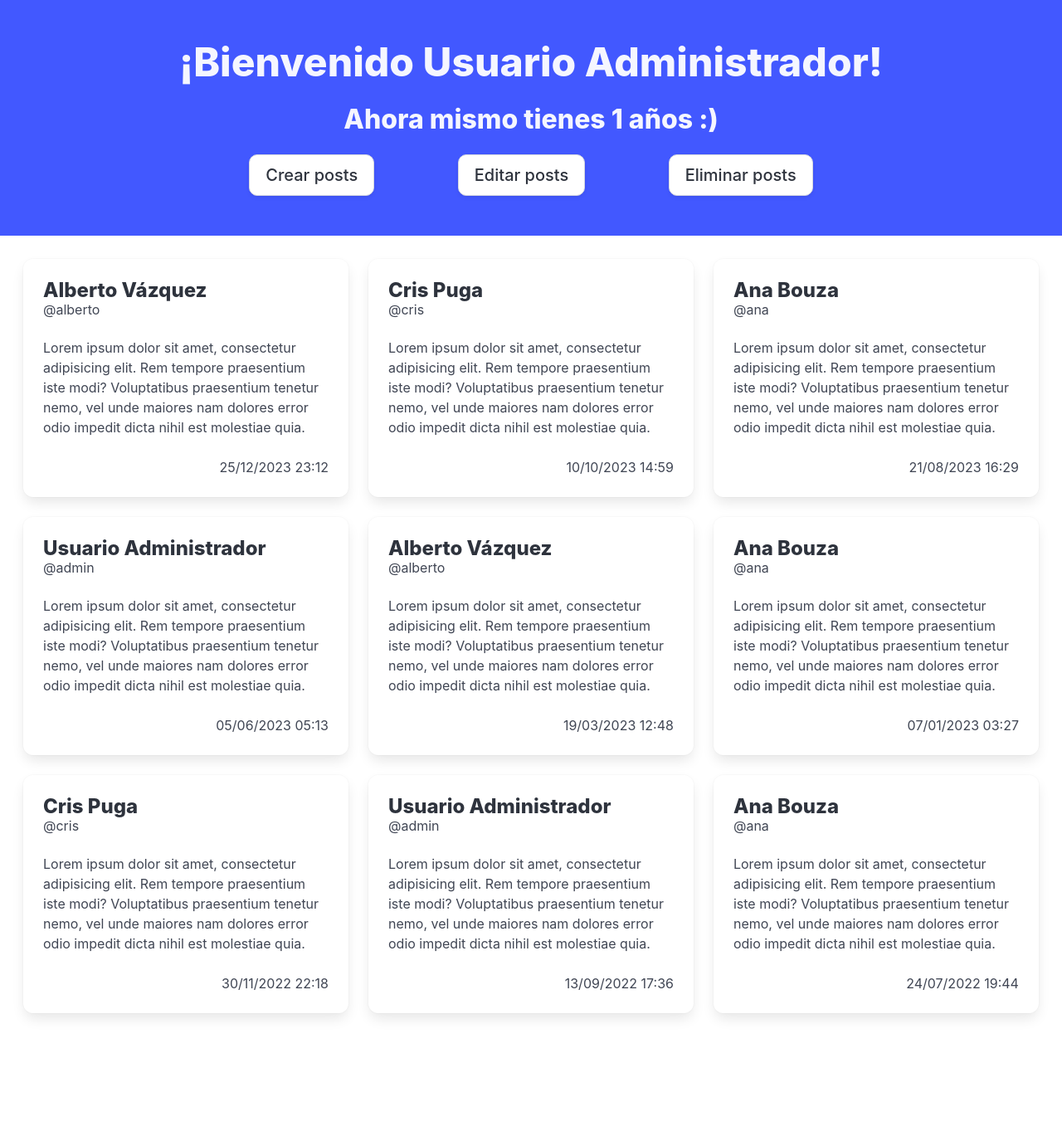
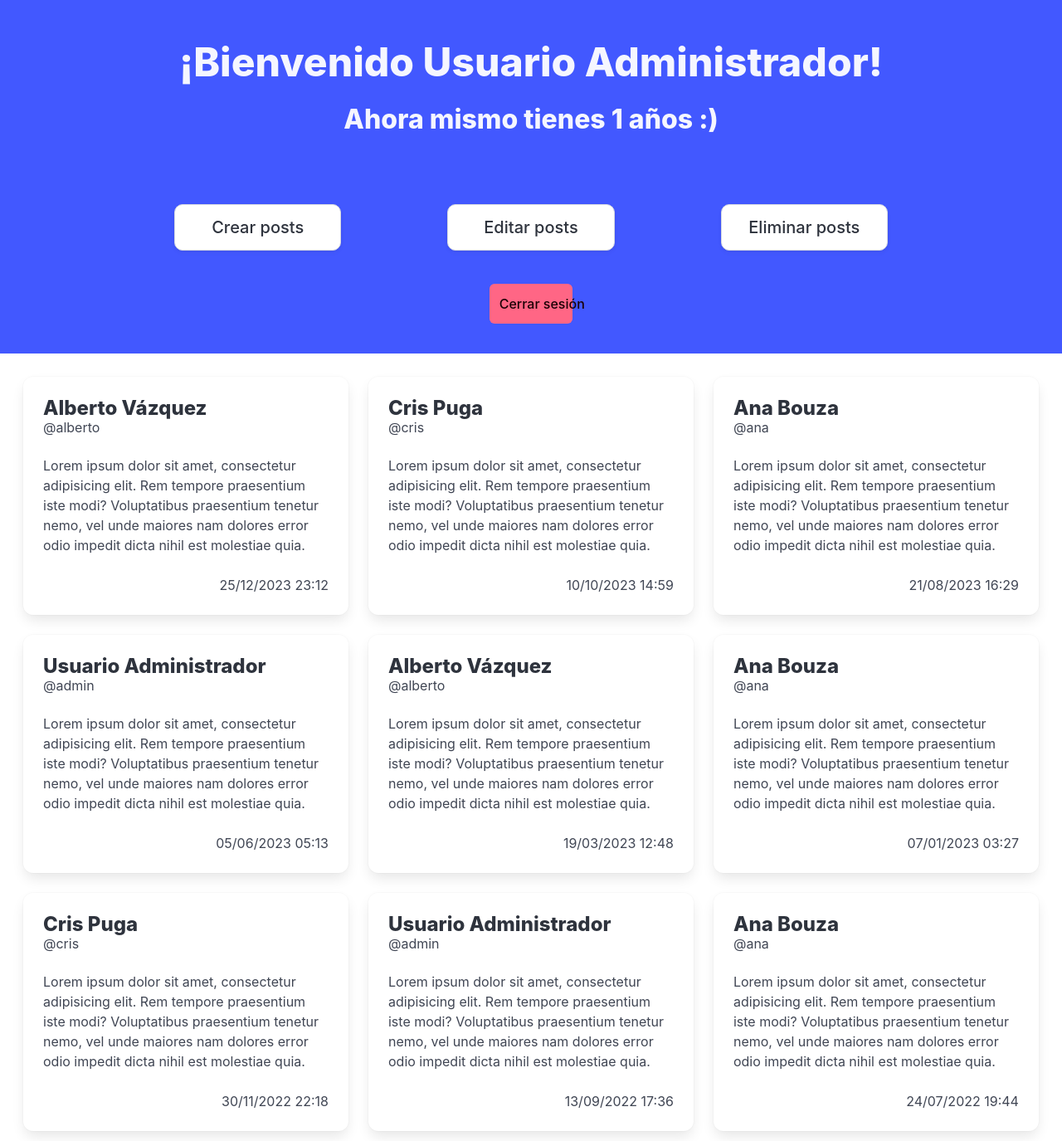
Before and after one commit to rexwithluv/PHP-Form, a PHP site: page /welcome.php in a window 1280 px wide. Shown: the whole page at 83% size. Before the commit the page ends 1227 px from the top, so only its background shows below. Run offline with PHP 8.4, Linux system fonts and the light colour scheme; a user stored in the database is signed in; data comes from the database, SQL or seed files in the repository.

Commit message:
Ahora existe un botón de logout.
Las páginas index.php y welcome.php ahora tienen una redirección según el usuario se haya autenticado o no.

```diff
--- a/html/welcome.css
+++ b/html/welcome.css
@@ -1,6 +1,11 @@
-:root {
-    .button:not(:last-child) {
-      margin-right: 6rem;
+
+    .button.is-medium{
+      margin-right: 4rem;
+      margin-left: 4rem;
+    }
+
+    .button.is-1{
+      margin-top:2.5rem;
     }
 
     .columns-posts{
@@ -10,5 +15,3 @@
     .date-align-right{
       text-align:right;
     }
-
-  }
--- a/html/welcome.php
+++ b/html/welcome.php
@@ -16,7 +16,8 @@ $options = [
     PDO::ATTR_EMULATE_PREPARES => false,
 ];
 
-if ($_SESSION["userID"] === false) {
+// Si el usuario no ha iniciado sesión lo redirige al index.php
+if (!isset($_SESSION["userID"])) {
     header("Location:index.php");
 }
 ?>
@@ -38,13 +39,23 @@ if ($_SESSION["userID"] === false) {
         $pdo = new PDO($dsn, $serveruser, $serverpasswd, $options);
     ?>
         <div class="hero is-link ">
-            <div class="hero-body has-text-centered">
-                <h1 class="title is-1">¡Bienvenido <?php echo $_SESSION["userNombreCompleto"] ?>!</h1>
-                <h3 class="title is-3">Ahora mismo tienes <?php echo $_SESSION["userEdad"] ?> años :)</h3>
-                <a class="button is-medium" href="create-post.php">Crear posts</a>
-                <a class="button is-medium" href="edit-post.php">Editar posts</a>
-                <a class="button is-medium" href="remove-post.php">Eliminar posts</a>
+            <div class="hero-body">
+                <div class="has-text-centered">
+                    <h1 class="title is-1">¡Bienvenido <?php echo $_SESSION["userNombreCompleto"] ?>!</h1>
+                    <h3 class="title is-3">Ahora mismo tienes <?php echo $_SESSION["userEdad"] ?> años :&#41;</h3>
+                </div>
             </div>
+                <div class="hero-body">
+                    <div class="columns is-centered">
+                        <a class="column is-2 button is-medium" href="create-post.php">Crear posts</a>
+                        <a class="column is-2 button is-medium" href="edit-post.php">Editar posts</a>
+                        <a class="column is-2 button is-medium" href="remove-post.php">Eliminar posts</a>
+                    </div>
+                    <div class="columns is-centered">
+                        <a href="logout.php" class=" column is-1 is-danger button">Cerrar sesión</a>
+                    </div>
+                </div>
+
         </div>
 
         <?php
@@ -77,7 +88,7 @@ if ($_SESSION["userID"] === false) {
                             <div class="media-content">
                                 <h4 class="title is-4"><?php echo $post["nombreCompleto"] ?></h4>
                                 <h6 class="subtitle is-6"><?php echo "@" . $post["username"] ?></h6>
-                                <div class="content"> <?php echo $post["contenido"] ?></div>
+                                <div class="content"> <?php echo htmlspecialchars($post["contenido"], ENT_QUOTES)  ?></div>
                                 <div class="content date-align-right">
                                     <?php $fechaPublicacion = new DateTime($post["fechaPublicacion"]);
                                         echo $fechaPublicacion->format("d/m/Y H:i") ?>
```
Also changed, not shown: html/index.php (+6 -1 lines), html/logout.php (added, +10 -0 lines), README.md.
